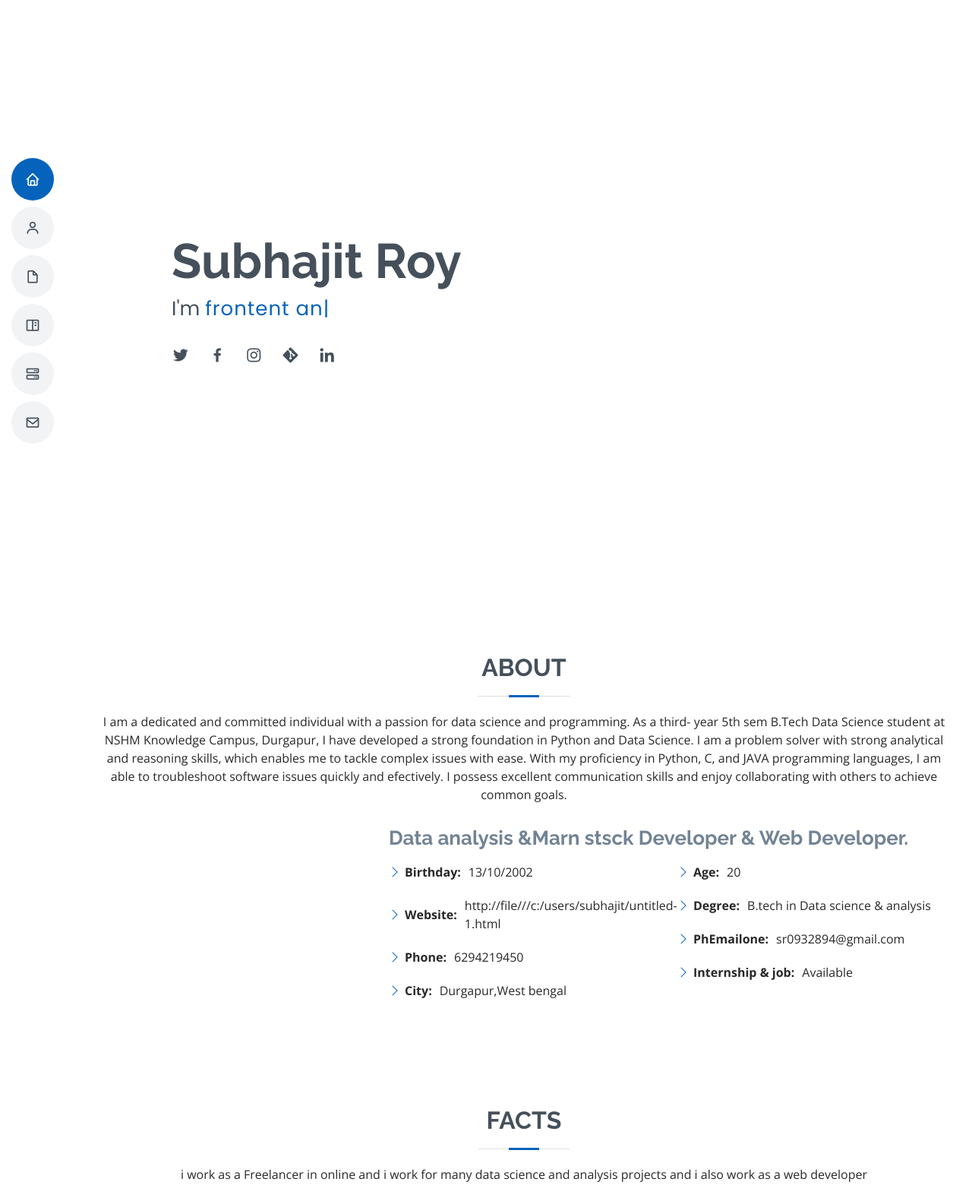
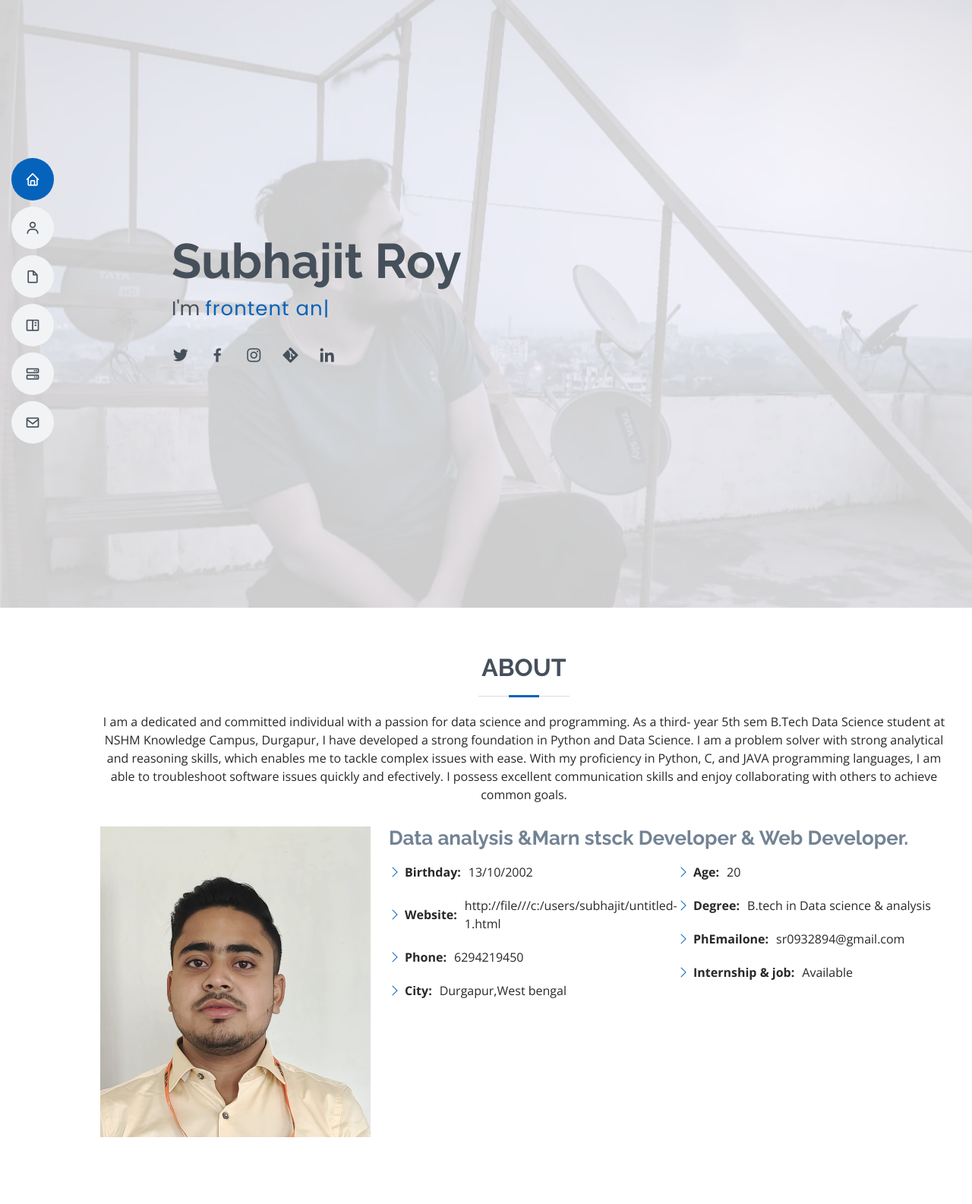
Before and after one commit to omarx6294/portfolio, a plain HTML site: page index.html in a window 1280 px wide. Shown: the top 1585 px of the page at 76% size. Drawn offline with nearby package versions, Linux system fonts and the light colour scheme; files whose address does not match are found by name.

Commit message:
add photos

```diff
--- a/assets/css/style.css
+++ b/assets/css/style.css
@@ -274,7 +274,7 @@ h6 {
 #hero {
   width: 110%;
   height: 100vh;
-  background: url("file:///C:/Users/sr093/Downloads/my%20photo.jpg") top right no-repeat;
+  background: url("C:\Users\sr093\Downloads\MyResume\assets\img\my_photo.jpg") top right no-repeat;
   background-size: cover;
   position: relative;
 }
--- a/index.html
+++ b/index.html
@@ -91,7 +91,7 @@
 
         <div class="row">
           <div class="col-lg-4">
-            <img src="file:///C:/Users/sr093/Downloads/my%20official%20photo1.jpg" class="img-fluid" alt="">
+            <img src="assets/img/my_official_photo.png" class="img-fluid" alt="my_official_photo" onerror="this.onerror=null; this.src='assets/img/placeholder.png'">
           </div>
           <div class="col-lg-8 pt-4 pt-lg-0 content">
             <h3>Data analysis &amp;Marn stsck Developer &amp; Web Developer.</h3>
```
Also changed, not shown: assets/img/hero-bg.jpg (deleted), assets/img/my_official_photo.png (added), assets/img/my_photo.jpg (added), assets/img/profile-img.jpg (deleted).
